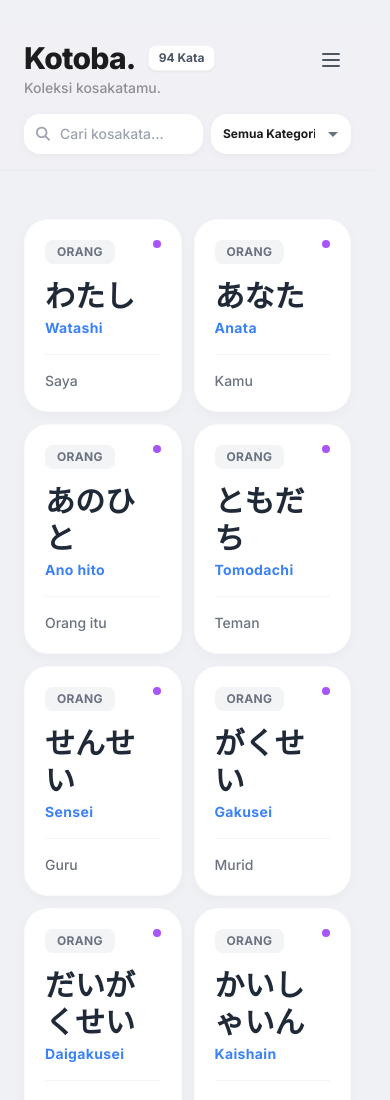
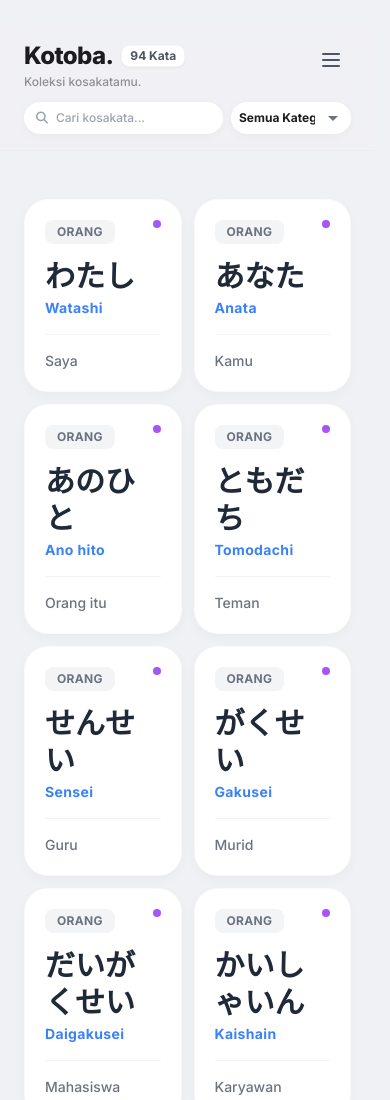
Before and after one commit to Kaa278/dklearnjpn, a plain HTML site: page index.html in a window 390 px wide. Shown: the top 1100 px of the page. Drawn offline with nearby package versions, Linux system fonts and the light colour scheme.

Commit message:
Make mobile header more compact to match desktop size

```diff
--- a/index.html
+++ b/index.html
@@ -55,31 +55,32 @@
 
 
             <!-- Top Row: Title, Stats, Search -->
-            <div class="flex flex-col md:flex-row justify-between items-start md:items-center gap-4">
+            <div class="flex flex-col md:flex-row justify-between items-start md:items-center gap-3 md:gap-4">
                 <!-- Title & Stats Badge -->
                 <div class="flex flex-col">
-                    <div class="flex items-center gap-3">
-                        <h1 id="pageTitle" class="text-3xl md:text-4xl font-extrabold tracking-tight text-primary">
+                    <div class="flex items-center gap-2 md:gap-3">
+                        <h1 id="pageTitle" class="text-2xl md:text-4xl font-extrabold tracking-tight text-primary">
                             Kotoba.</h1>
                         <span
-                            class="px-2.5 py-1 bg-white text-gray-600 text-xs font-bold rounded-lg shadow-sm border border-gray-100"
+                            class="px-2 py-0.5 md:px-2.5 md:py-1 bg-white text-gray-600 text-xs font-bold rounded-lg shadow-sm border border-gray-100"
                             id="totalWordsBadge">0 Kata</span>
                     </div>
-                    <p id="pageSubtitle" class="text-secondary text-sm font-medium mt-0.5">Koleksi kosakatamu.</p>
+                    <p id="pageSubtitle" class="text-secondary text-xs md:text-sm font-medium mt-0.5">Koleksi
+                        kosakatamu.</p>
                 </div>
 
                 <!-- Search Widget & Filter -->
                 <div class="w-full md:w-auto flex gap-2">
                     <div class="relative group w-full md:w-72">
                         <i
-                            class="fa-solid fa-search absolute left-3 top-1/2 -translate-y-1/2 text-gray-400 group-focus-within:text-blue-500 transition-colors text-sm"></i>
+                            class="fa-solid fa-search absolute left-3 top-1/2 -translate-y-1/2 text-gray-400 group-focus-within:text-blue-500 transition-colors text-xs md:text-sm"></i>
                         <input type="text" id="searchInput" placeholder="Cari kosakata..."
-                            class="w-full pl-9 pr-3 py-2.5 bento-input text-sm font-medium placeholder-gray-400 bg-white">
+                            class="w-full pl-8 md:pl-9 pr-3 py-2 md:py-2.5 bento-input text-xs md:text-sm font-medium placeholder-gray-400 bg-white">
                     </div>
 
                     <!-- Category Filter -->
                     <select id="categoryFilter"
-                        class="px-3 py-2.5 bento-input font-bold text-xs bg-white cursor-pointer min-w-[140px]">
+                        class="px-2 md:px-3 py-2 md:py-2.5 bento-input font-bold text-xs bg-white cursor-pointer min-w-[120px] md:min-w-[140px]">
                         <option value="Semua">Semua Kategori</option>
                         <option value="Orang">🧍 Orang</option>
                         <option value="Tempat">📍 Tempat</option>
```
